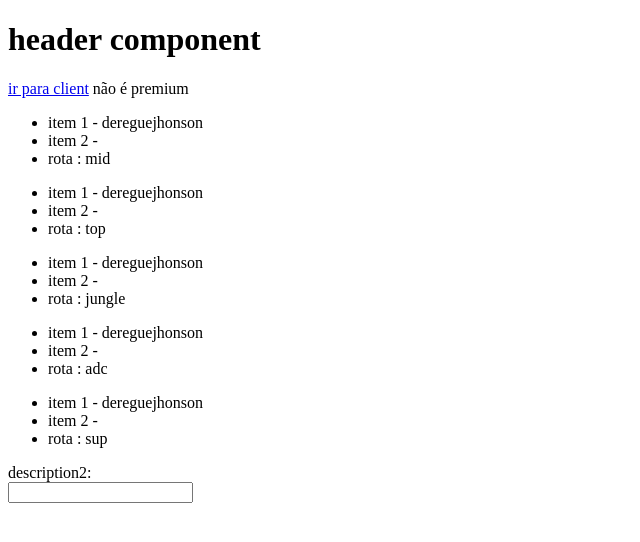
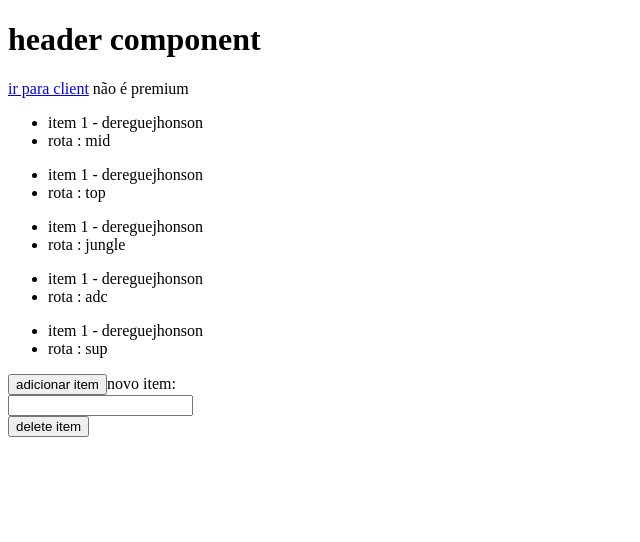
Before and after one commit to RoyMusthang/descomplica-app, an Angular app: page / in a window 1280 px wide. Shown: the top 542 px of the page, without its empty margins (0-640 px from the left). Built offline with nearby package versions, Linux system fonts and the light colour scheme.

Commit message:
feat: add methods

```diff
--- a/src/app/app.component.html
+++ b/src/app/app.component.html
@@ -11,11 +11,14 @@
 
 <ul *ngFor="let item of items">
     <li>item 1 - {{description1}}</li>
-    <li>item 2 - {{description2}}</li>
     <li>rota : {{item.value}}</li>
 </ul>
 
+<button (click)="adicionarItem()">adicionar item</button>
 
-<label>description2:</label>
+
+<label>novo item:</label>
 <br>
-<input [(ngModel)]="description2">
+<input [(ngModel)]="value">
+<br>
+<button (click)="removeItem()">delete item</button>
--- a/src/app/app.component.ts
+++ b/src/app/app.component.ts
@@ -8,7 +8,7 @@ import { Component } from '@angular/core';
 export class AppComponent {
   title = 'descomplica';
   description1 = 'dereguejhonson'
-  description2 = ''
+  value = ''
 
   isPremium = false
 
@@ -20,4 +20,14 @@ export class AppComponent {
     { value:"adc"},
     { value:"sup"}
   ]
+
+  adicionarItem() {
+    this.items.push(
+      {value: this.value}
+    )
+  }
+
+  removeItem() {
+    this.items.pop()
+  }
 }
```
